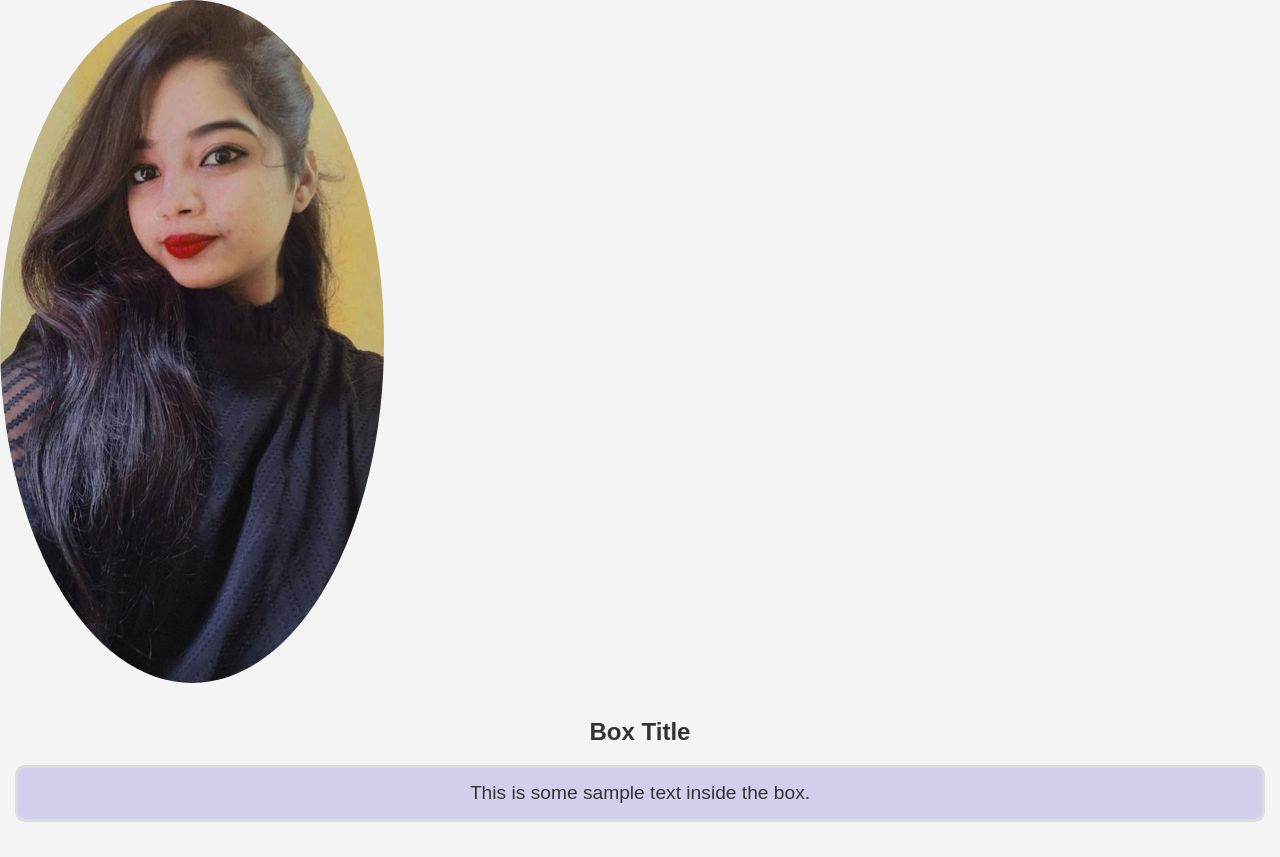
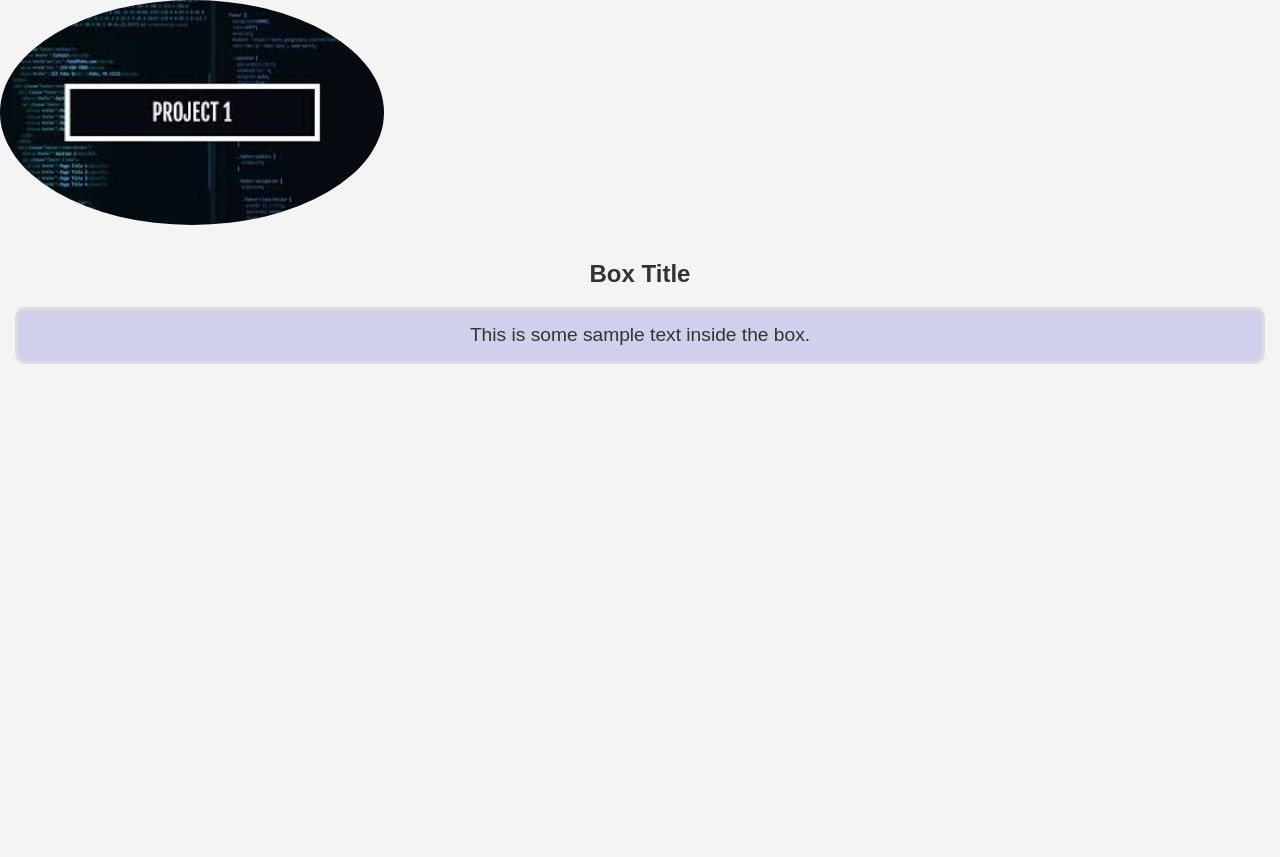
Before and after one commit to smohammad20/project2, a plain HTML site: page project.html in a window 1280 px wide. After the commit the page ends 800 px from the top, so only its background shows below. Drawn offline with Linux system fonts and the light colour scheme.

Commit message:
project.html

```diff
--- a/project.html
+++ b/project.html
@@ -12,7 +12,7 @@
 <body>
 
     <div class="box">
-        <img src="sana.jpeg" alt="Sample Image">
+        <img src="p1.jpeg" alt="Sample Image">
         <div class="box-text">
           <h2>Box Title</h2>
           <p>This is some sample text inside the box.</p>
```
